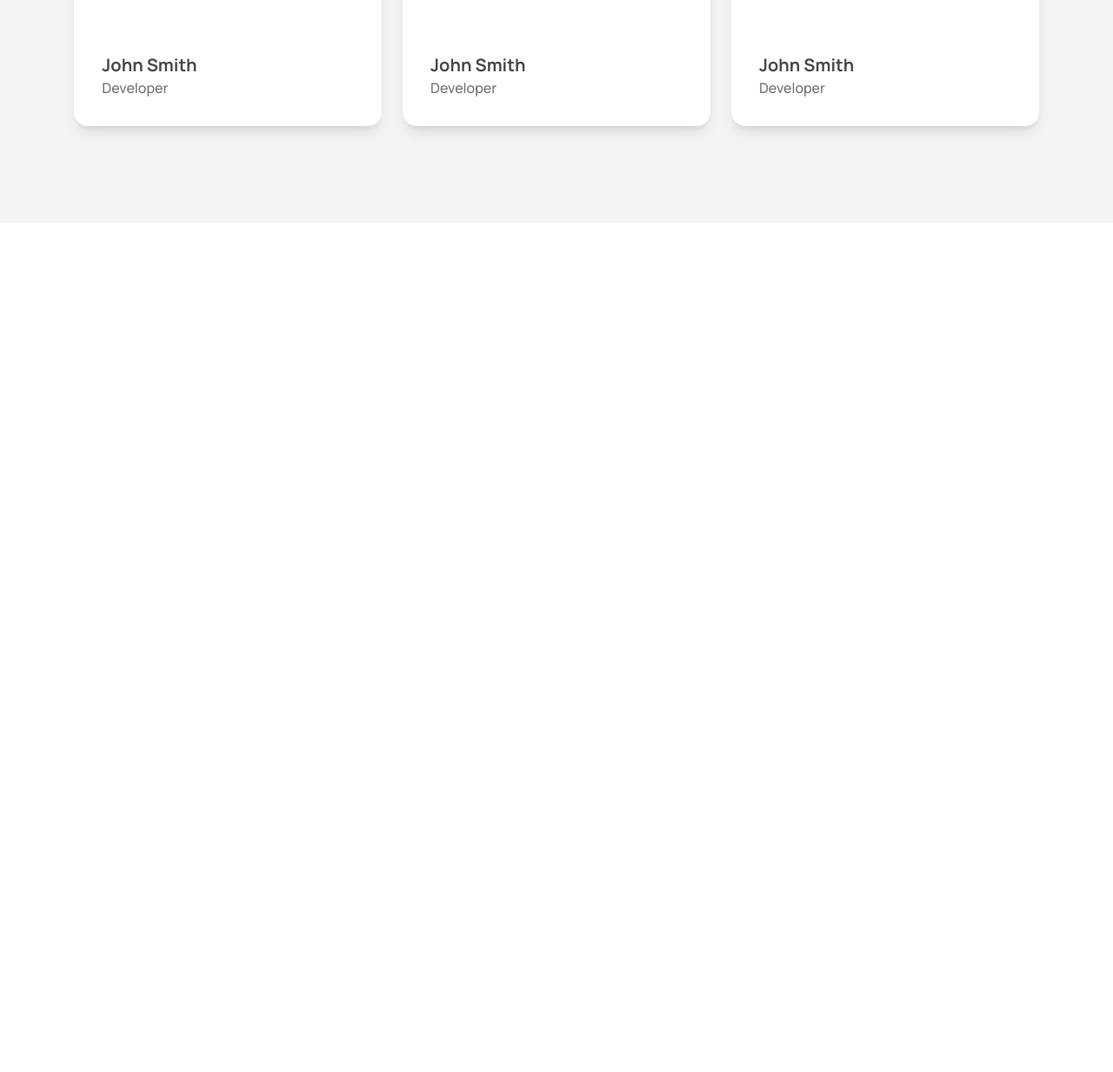
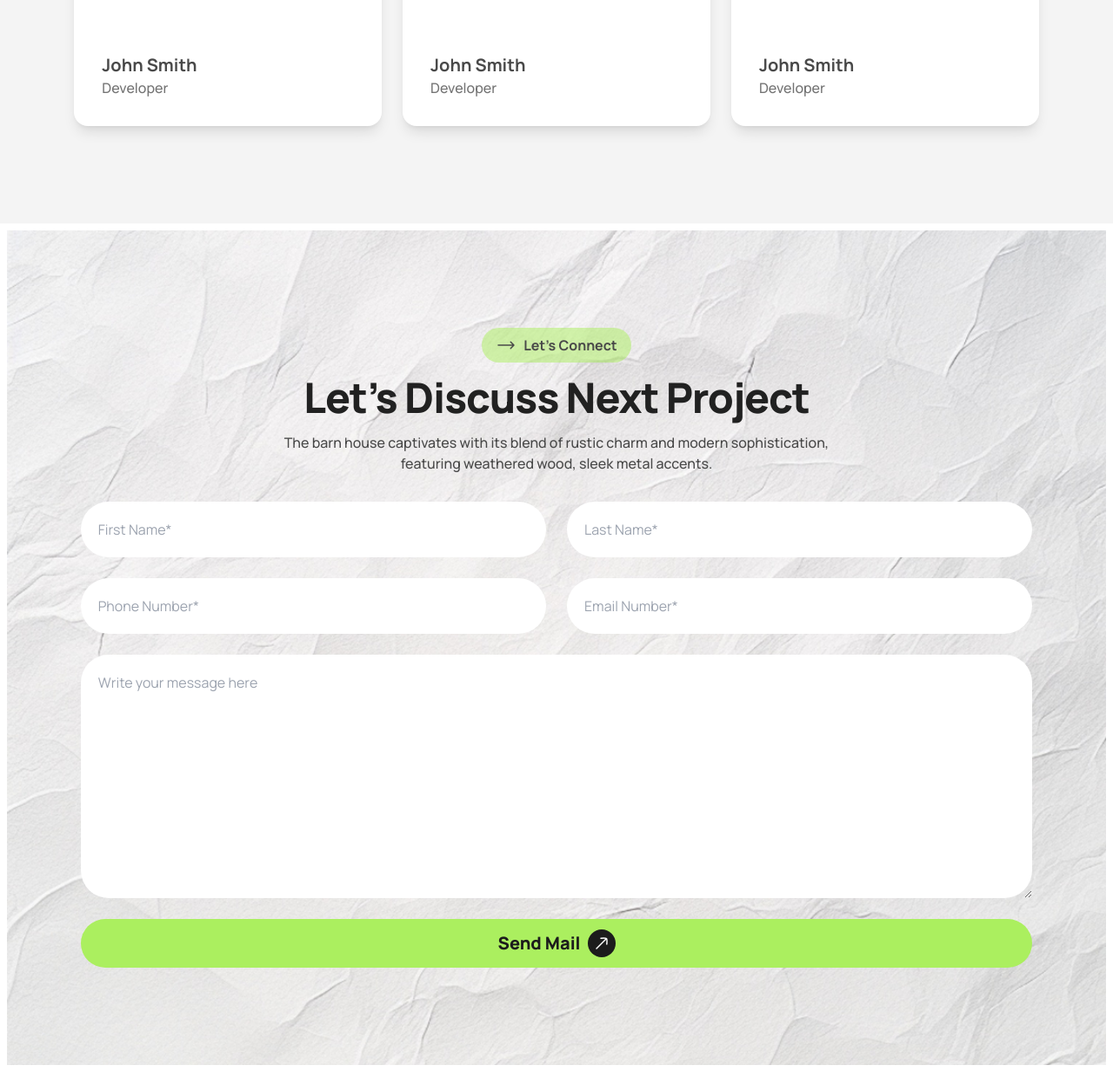
Before and after one commit to shoptorshichowdhury/rinterio, a plain HTML site: page index.html in a window 1280 px wide. Shown: the part 4991-6224 px from the top of the page at 87% size. Before the commit the page ends 5248 px from the top, so only its background shows below. Drawn offline with nearby package versions, Linux system fonts and the light colour scheme.

Commit message:
newslater section added

```diff
--- a/index.html
+++ b/index.html
@@ -778,7 +778,49 @@
             </div>
          </section>
 
-
+        <!-- Newslater Section -->
+        <section class="bg-paper bg-no-repeat bg-cover bg-center lg:py-28 py-8 md:py-16 border-4 md:border-8 border-white">
+            <div class="w-11/12 mx-auto lg:px-8">
+                 <!-- Text Content -->
+                 <div class="flex flex-col items-center space-y-4 text-center">
+                    <div class="flex items-center justify-center gap-2 px-4 py-2 bg-secondary rounded-3xl w-max">
+                        <svg xmlns="http://www.w3.org/2000/svg" fill="none" viewBox="0 0 24 24" stroke-width="1.5"
+                            stroke="#494949" class="size-6">
+                            <path stroke-linecap="round" stroke-linejoin="round"
+                                d="M17.25 8.25 21 12m0 0-3.75 3.75M21 12H3" />
+                        </svg>
+                        <span class="text-paragraph font-bold">Let's Connect</span>
+                    </div>
+                    <h2 class="text-2xl md:text-3xl lg:text-5xl font-black text-title tracking-tight mb-2">Let&#8217;s Discuss Next Project</h2>
+                    <p class="font-medium text-paragraph lg:w-7/12">The barn house captivates with its blend of rustic
+                        charm and modern sophistication, featuring weathered wood, sleek metal accents.</p>
+                </div>
+                <!-- Form section -->
+                 <Form class="grid grid-cols-1 md:grid-cols-2 gap-6 mt-8">
+                    <input type="text" placeholder="First Name*" class="px-5 py-4 md:py-5 rounded-[64px]">
+                    <input type="text" placeholder="Last Name*" class="px-5 py-4 md:py-5 rounded-[64px]">
+                    <input type="text" placeholder="Phone Number*" class="px-5 py-4 md:py-5 rounded-[64px]">
+                    <input type="text" placeholder="Email Number*" class="px-5 py-4 md:py-5 rounded-[64px]">
+                    <textarea name="" class="md:col-span-2 px-5 py-4 md:py-5 rounded-[32px]" cols="30" rows="10" placeholder="Write your message here"></textarea>
+                    <a href="#" class="inline-block md:col-span-2">
+                        <div class="flex items-center justify-center gap-2 py-3 px-5 bg-primary rounded-[32px] w-full">
+                            <span class="text-xl font-extrabold text-accent">Send Mail</span>
+                            <div class="w-8 h-8 bg-accent rounded-full flex items-center justify-center">
+                                <svg xmlns="http://www.w3.org/2000/svg" viewBox="0 0 24 24" width="24" height="24"
+                                    color="#fff" fill="none">
+                                    <path d="M17 7L6 18" stroke="currentColor" stroke-width="1.5"
+                                        stroke-linecap="round" />
+                                    <path
+                                        d="M11 6.13151C11 6.13151 16.6335 5.65662 17.4885 6.51153C18.3434 7.36645 17.8684 13 17.8684 13"
+                                        stroke="currentColor" stroke-width="1.5" stroke-linecap="round"
+                                        stroke-linejoin="round" />
+                                </svg>
+                            </div>
+                        </div>
+                    </a>
+                 </Form>
+            </div>
+         </section>
     </main>
     <footer></footer>
 </body>
```
